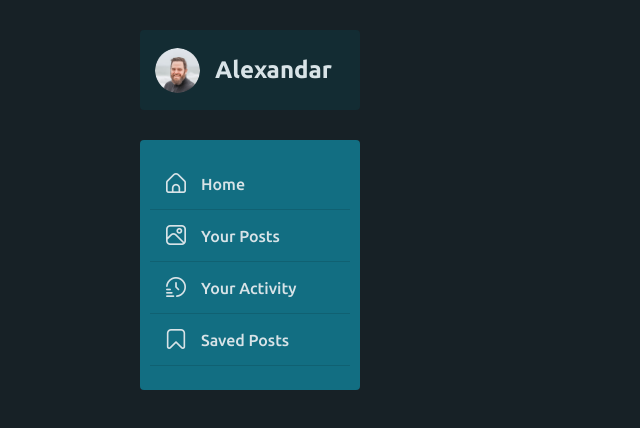
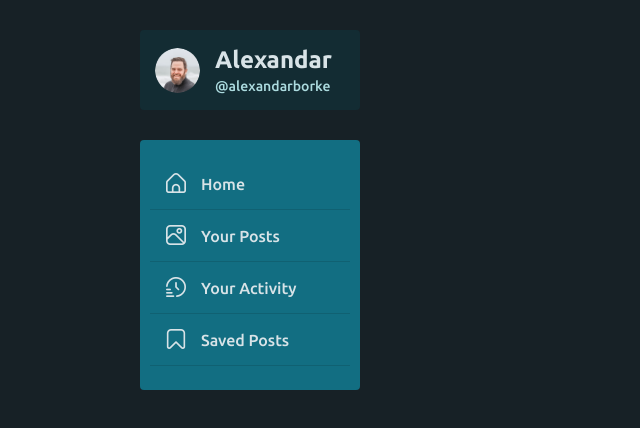
Before and after one commit to the-arcade-01/Sociot, a React (Create React App) app: page / in a window 1280 px wide. Shown: the top 428 px of the page, without its empty margins (0-640 px from the left). Built offline with nearby package versions, Linux system fonts and the light colour scheme.

Commit message:
for username

```diff
--- a/src/components/Layout.js
+++ b/src/components/Layout.js
@@ -66,12 +66,17 @@ const Layout = ({ children }) => {
             src="images/UA6.png"
             sx={{ width: 45, height: 45, cursor: "pointer" }}
           />
-          <Typography
-            variant="h5"
-            sx={{ fontWeight: "600", cursor: "pointer" }}
-          >
-            Alexandar
-          </Typography>
+          <div>
+            <Typography variant="h5" sx={{ fontWeight: "600" }}>
+              Alexandar
+            </Typography>
+            <Typography
+              variant="body2"
+              sx={{ fontWeight: "500", cursor: "pointer", color: "#acdbdf" }}
+            >
+              @alexandarborke
+            </Typography>
+          </div>
         </Paper>
         <Paper
           sx={{
```
